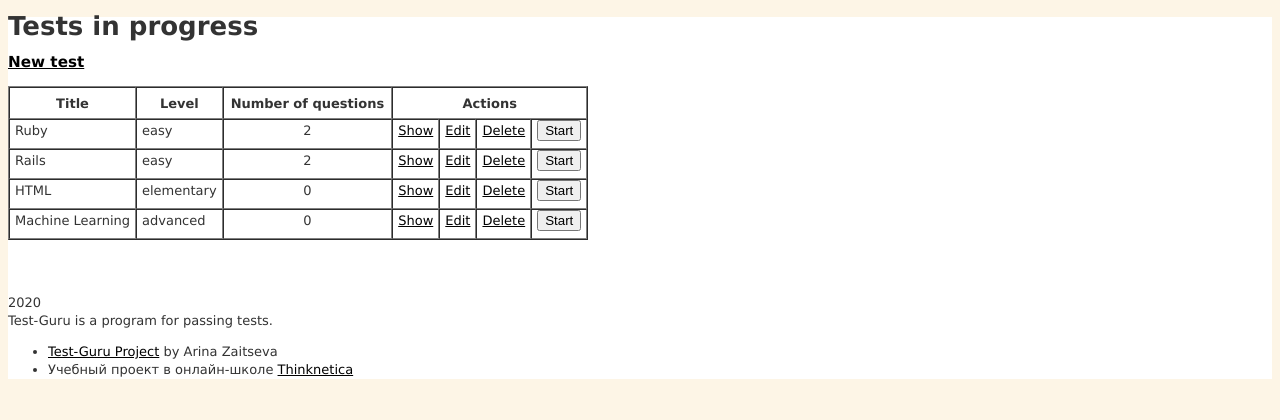
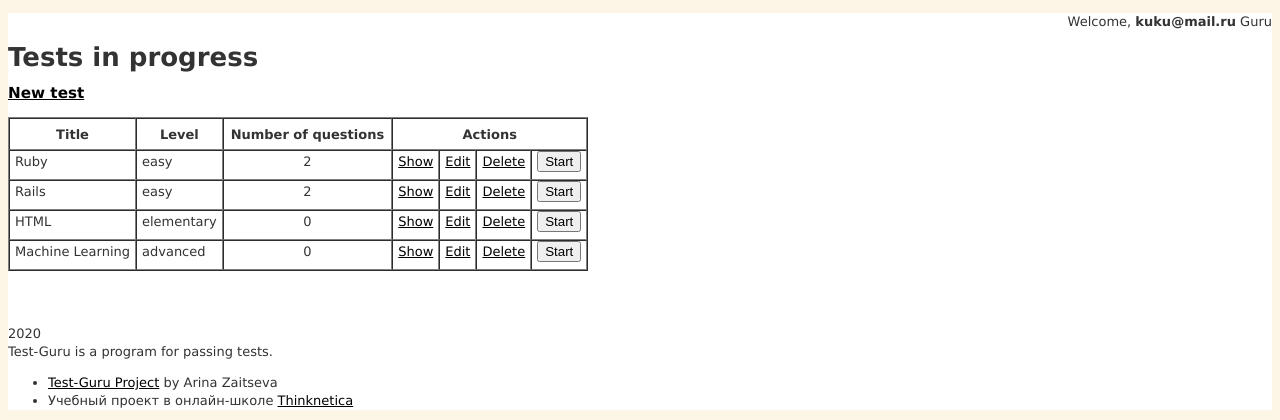
Before and after one commit to Avanera/test-guru-project, a Rails app: page / in a window 1280 px wide. Shown: the top 420 px of the page. Run offline with Rails 7, Linux system fonts and the light colour scheme; a user stored in the database is signed in; data comes from the database, SQL or seed files in the repository; style sheets or scripts are compiled from the project's sources.

Commit message:
flash alert, helper_method

```diff
--- /dev/null
+++ b/app/assets/stylesheets/flash.scss
@@ -0,0 +1,9 @@
+.flash {
+  border: 2px solid;
+  padding: 10px;
+  border-radius: 5px;
+}
+
+.flash.alert {
+  border-color: #ef2727;
+}
--- /dev/null
+++ b/app/assets/stylesheets/nav.scss
@@ -0,0 +1,3 @@
+.nav.user {
+  text-align: right;
+}
--- a/app/controllers/application_controller.rb
+++ b/app/controllers/application_controller.rb
@@ -1,14 +1,17 @@
 class ApplicationController < ActionController::Base
   protect_from_forgery with: :exception
 
-  helper_method :current_user
+  helper_method :current_user,
+                :logged_in?
 
   private
 
   def authenticate_user!
     unless current_user
-      redirect_to login_path, alert: 'Are you a Guru? Verify your Email ans Password please'
+      redirect_to login_path, alert: 'Are you a Guru? Verify your Email and Password please'
     end
+
+    cookies[:email] = current_user&.email
   end
 
   def current_user
--- a/app/controllers/sessions_controller.rb
+++ b/app/controllers/sessions_controller.rb
@@ -10,6 +10,7 @@ class SessionsController < ApplicationController
       session[:user_id] = user.id
       redirect_to tests_path
     else
+      flash.now[:alert] = 'Are you a Guru? Verify your Email ans Password please'
       render :new
     end
   end
--- a/app/views/layouts/application.html.erb
+++ b/app/views/layouts/application.html.erb
@@ -10,6 +10,9 @@
   </head>
 
   <body>
+    <% if logged_in? %>
+      <p class="nav user">Welcome, <b><%= current_user.email %></b> Guru </p>
+    <% end %>
     <%= yield %>
   </body>
 
--- a/app/views/sessions/_form.html.erb
+++ b/app/views/sessions/_form.html.erb
@@ -1,7 +1,7 @@
 <%= form_with url: sessions_path, local: true do |form| %>
-  <% #if flash[:alert] %>
-    <%#= content_tag :p, flash[:alert], class: 'flash alert' %>
-  <% #end %>
+  <% if flash[:alert] %>
+    <%= content_tag :p, flash[:alert], class: 'flash alert' %>
+  <% end %>
 
   <p>
     <%= form.label :email %><br>
```
